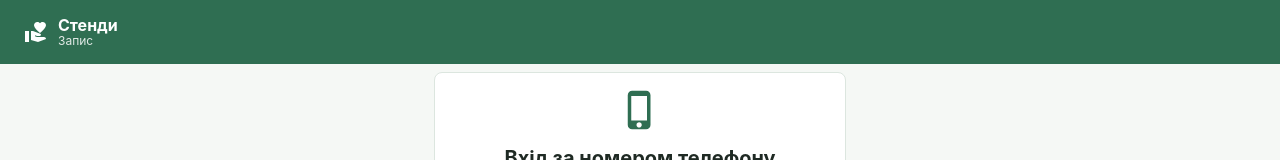
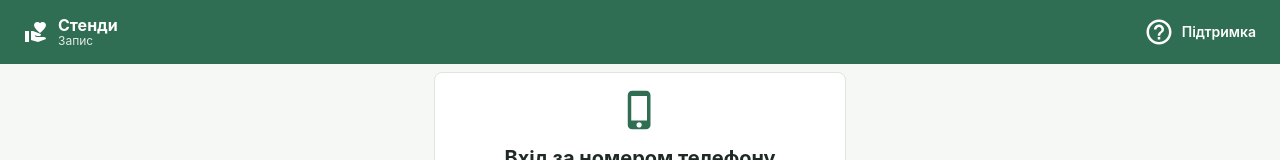
Before and after one commit to OleksandrShchur/Stand, a React (Vite) app in the folder stand.client/: page /login in a window 1280 px wide. Shown: the top 160 px of the page. Built offline with nearby package versions, Linux system fonts and the light colour scheme; no server answers.

Commit message:
add help icon

```diff
--- a/stand.client/src/components/BrandHeader.tsx
+++ b/stand.client/src/components/BrandHeader.tsx
@@ -1,8 +1,13 @@
-import { AppBar, Box, Toolbar, Typography } from '@mui/material';
+import { useState } from 'react';
+import { AppBar, Box, Button, Dialog, DialogActions, DialogContent, DialogTitle, Link, Stack, Toolbar, Typography } from '@mui/material';
 import VolunteerActivismIcon from '@mui/icons-material/VolunteerActivism';
+import HelpOutlineOutlinedIcon from '@mui/icons-material/HelpOutlineOutlined';
 
 export default function BrandHeader() {
+    const [supportOpen, setSupportOpen] = useState(false);
+
     return (
+        <>
             <AppBar position="sticky" elevation={0}>
                 <Toolbar sx={{ py: 1 }}>
                     <Box sx={{ display: 'flex', alignItems: 'center', gap: 1.25 }}>
@@ -16,7 +21,30 @@ export default function BrandHeader() {
                             </Typography>
                         </Box>
                     </Box>
+                    <Button
+                        color="inherit"
+                        aria-label="Технічна підтримка"
+                        aria-haspopup="dialog"
+                        onClick={() => setSupportOpen(true)}
+                        sx={{ ml: 'auto', p: 0, minWidth: 0, minHeight: 0, lineHeight: 1, gap: { xs: 0, sm: 1 } }}
+                    >
+                        <HelpOutlineOutlinedIcon sx={{ fontSize: 30 }} />
+                        <Box component="span" sx={{ display: { xs: 'none', sm: 'inline' } }}>Підтримка</Box>
+                    </Button>
                 </Toolbar>
             </AppBar>
+            <Dialog open={supportOpen} onClose={() => setSupportOpen(false)} aria-labelledby="support-dialog-title" fullWidth maxWidth="xs">
+                <DialogTitle id="support-dialog-title">Технічна підтримка</DialogTitle>
+                <DialogContent>
+                    <Stack spacing={1}>
+                        <Link href="tel:0682385502" sx={{ fontSize: '1.25rem', fontWeight: 600, alignSelf: 'flex-start' }}>0682385502</Link>
+                        <Typography>Ярослав Карлійчук</Typography>
+                    </Stack>
+                </DialogContent>
+                <DialogActions>
+                    <Button onClick={() => setSupportOpen(false)}>Закрити</Button>
+                </DialogActions>
+            </Dialog>
+        </>
     );
 }
```
Lines whose indentation alone changed are shown as unchanged.
